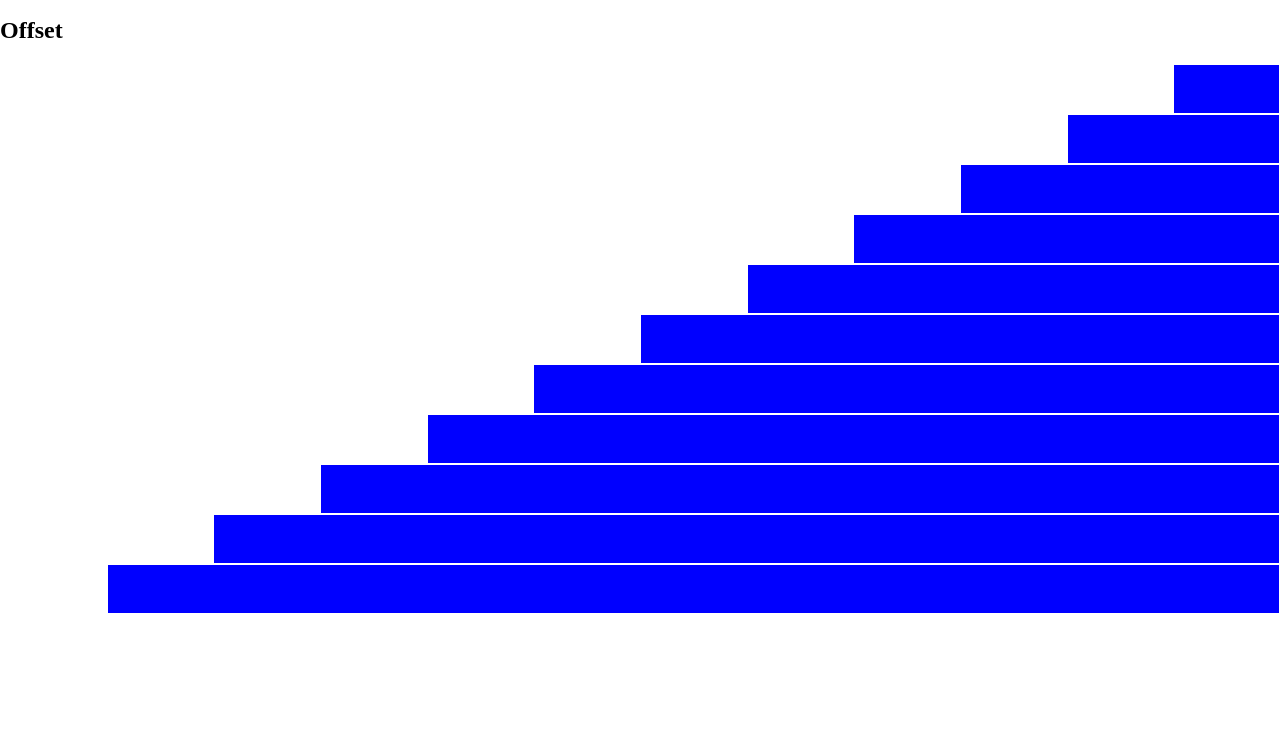
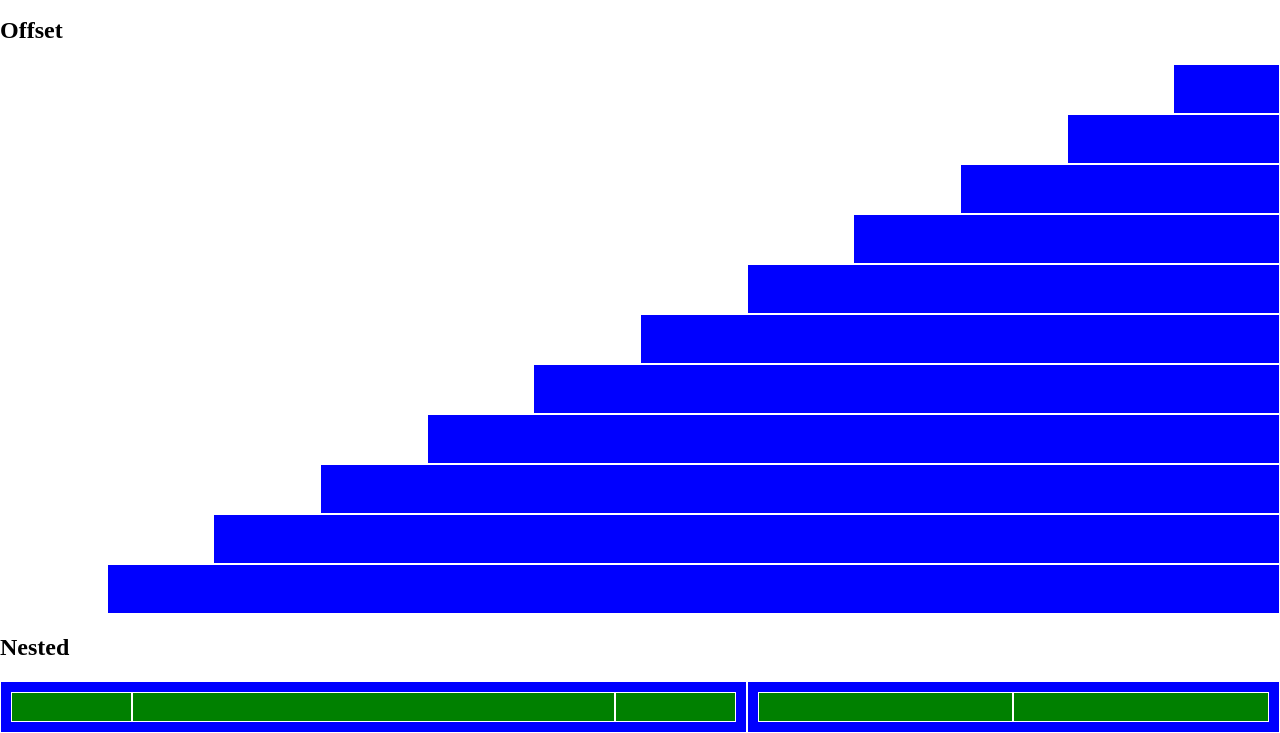
Before and after one commit to ClaudioScordari/html-css-12bool, a plain HTML site: page index.html in a window 1280 px wide. Shown: the part 770-1503 px from the top of the page. Before the commit the page ends 1384 px from the top, so only its background shows below. Drawn offline with Linux system fonts and the light colour scheme.

Commit message:
Completata sezione nested

```diff
--- a/css/style.css
+++ b/css/style.css
@@ -33,6 +33,10 @@ h2 {
     margin: 20px 0;
 }
 
+.padding {
+    padding: 10px;
+}
+
 /*
     HEADER
 */
--- a/index.html
+++ b/index.html
@@ -173,6 +173,29 @@
                     </div>
                 </section>
 
+                <section class="nested">
+
+                    <h2>Nested</h2>
+
+                    <div class="row">
+                        <div class="col-7">
+                            <div class="row padding">
+                                <div class="col-2 green"></div>
+                                <div class="col green"></div>
+                                <div class="col-2 green"></div>
+                            </div>
+                        </div>
+
+                        <div class="col-5">
+                            <div class="row padding">
+                                <div class="col-6 green"></div>
+                                <div class="col-6 green"></div>
+                            </div>
+                        </div>
+                    </div>
+
+                </section>
+
             </div>
 
         </main>
```
